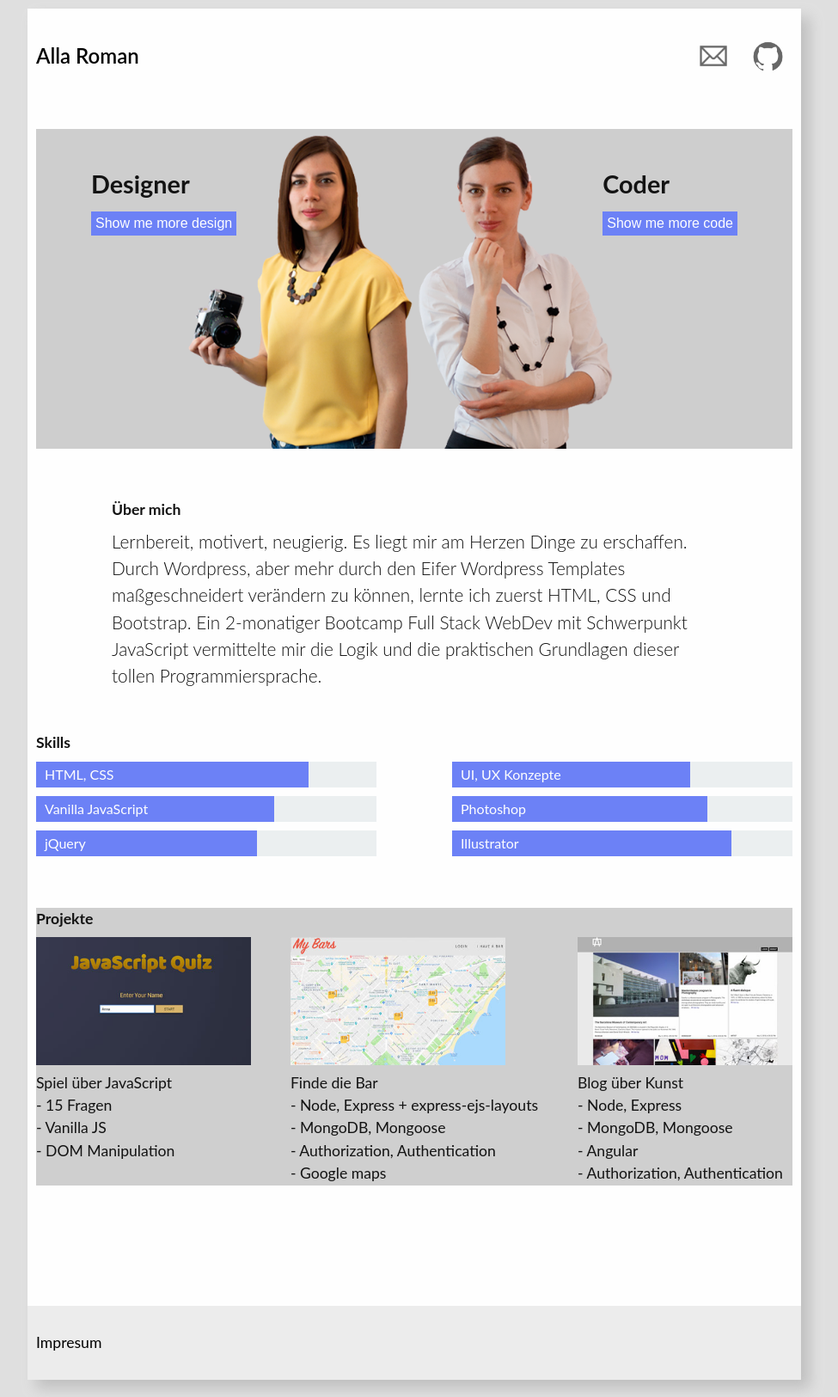
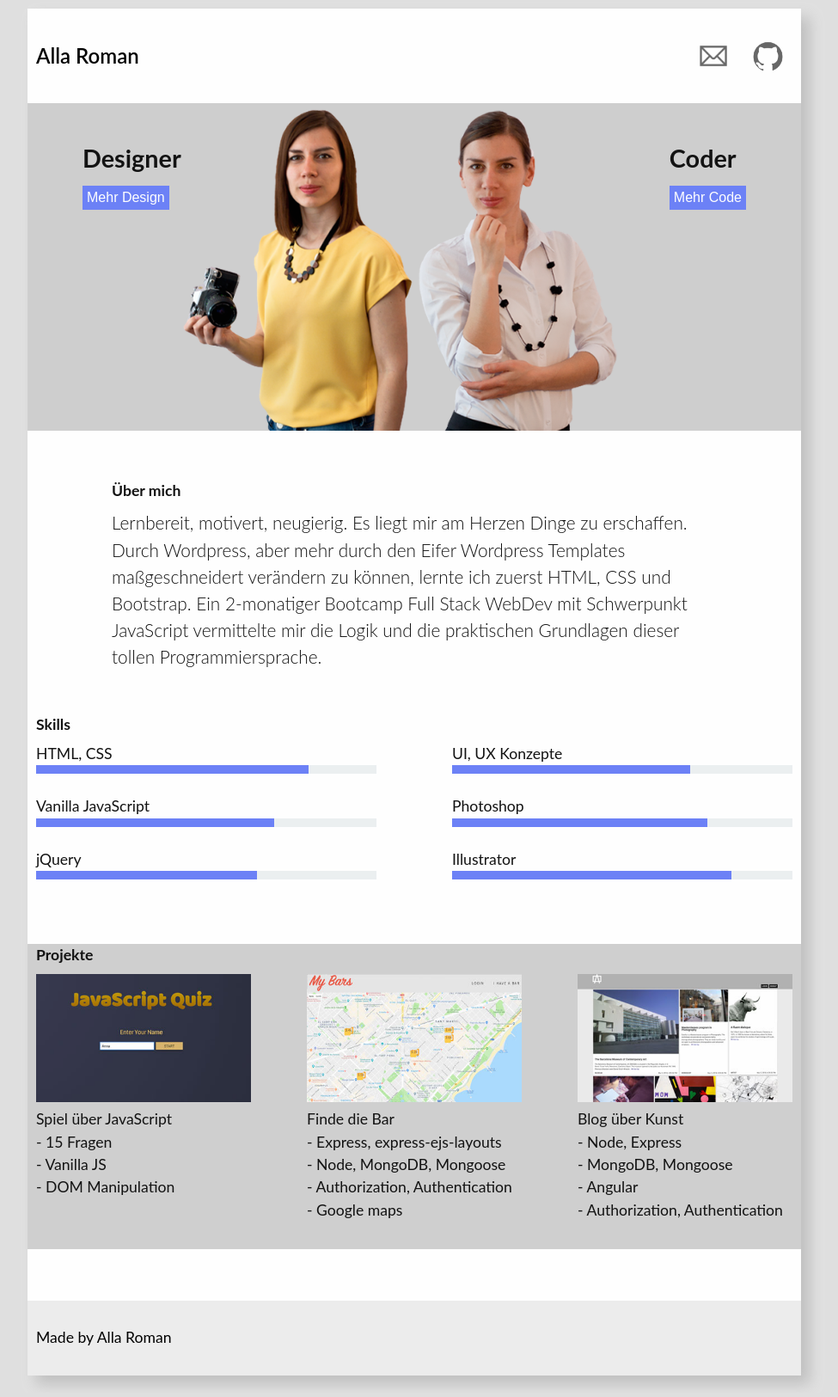
Before and after one commit to allarom/mywebsite, a plain HTML site: page index.html in a window 1280 px wide. Shown: the whole page at 86% size, without its empty margins (158-1133 px from the left). Drawn offline with nearby package versions, Linux system fonts and the light colour scheme.

Commit message:
graph bars, arrows on slider

```diff
--- a/index.html
+++ b/index.html
@@ -13,9 +13,9 @@
     <header id="site-header"> <!-- header -->
       <nav>
         <ul class="navigation">
-          <li><a href="/" class="logo">Alla Roman</a></li>
-          <li><a href="#"><img src="./images/email.png" alt="email" class="email-icon"></a></li>
-          <li><a href="#"><img src="./images/github_512x512.png" alt="github" class="github-icon"></a></li>
+          <li><a href="" class="logo">Alla Roman</a></li>
+          <li><a href="mailto:alla.roman.mail@gmail.com?Subject=Hello%20Alla" target="_top"><img src="./images/email.png" alt="email" class="email-icon"></a></li>
+          <li><a href="https://github.com/allarom"><img src="./images/github_512x512.png" alt="github" class="github-icon"></a></li>
         </ul>
       </nav>
     </header>
@@ -24,26 +24,26 @@
         <div id="coder-designer-slider">
           <div class="designer-title">
             <h2 class="designer-h2">Designer</h2>
-            <button id="designer-btn">Show me more design</button>
+            <button id="designer-btn">Mehr Design</button>
           </div>
         <div class="coder-title">
             <h2 class="coder-h2">Coder</h2>
-           <button id="coder-btn">Show me more code</button>
+           <button id="coder-btn">Mehr Code</button>
         </div>
+        <img src="./images/right-arrow.png" alt="arrow" class="arrow left-arrow">
+        <img src="./images/right-arrow.png" alt="arrow" class="arrow right-arrow">
           <div class="left">
             <img src="./images/designer.png" alt="designer" class="left-picture">
             <div class="designer-text">
-                <h2>Coder</h2>
-                <p>For the touchstart event this must be a list of the touch points that just became active with the current event.</p>
-                <p class="coder-second-paragraph">Gor the touchmove event this must be a list of the touch points that have moved since the last event.Lorem ipsum dolor sit amet, consetetur sadipscing elitr, sed diam nonumy eirmod tempor invidunt u</p>
+                <p class="slider-quote">First solve the problem. Then, write the code.</p>
+                <p class="coder-second-paragraph"></p>
               </div>
           </div>
           <div class="right">
             <img src="./images/coder.png" alt="coder" class="right-picture">
             <div class="coder-text">
-                <h2>Designer</h2>
-                <p>For the touchstart event this must be a list of the touch points that just became active with the current event.</p>
-                <p class="designer-second-paragraph">D gubergren, no sea takimata sanctus est Lorem ipsum dolor sit amet. Lorem ipsum dolor sit amet, consetetur sadipscing elitr, sed diam nonumy eirmod tempor invidunt ut labore et dolore magna aliquya</p>
+                <p class="slider-quote">Gott steckt im Detail.</p>
+                <p class="designer-second-paragraph slider-quote">Gutes Design löst Probleme auf ansprechende Art und Weise.</p>
               </div>
             </div>
         </div>
@@ -58,42 +58,48 @@
         <h2>Skills</h2>
         <div class="graph">
            <div class="column-left">
-              <div class="bar bar1">HTML, CSS</div>
-              <div class="bar bar2">Vanilla JavaScript</div>
-              <div class="bar bar3">jQuery</div>
+            <p>HTML, CSS</p>
+            <div class="bar bar1"></div>
+            <p>Vanilla JavaScript</p>
+            <div class="bar bar2"></div>
+            <p>jQuery</p>
+            <div class="bar bar3"></div>
            </div>
             <div class="column-right">
-             <div class="bar bar4">UI, UX Konzepte</div>
-             <div class="bar bar5">Photoshop</div>
-             <div class="bar bar6">Illustrator</div>
+             <p>UI, UX Konzepte</p>
+             <div class="bar bar4"></div>
+             <p>Photoshop</p>
+             <div class="bar bar5"></div>
+             <p>Illustrator</p>
+             <div class="bar bar6"></div>
             </div>
         </div>
       </section>
       <section class="projects-container"> <!-- projects-->
         <h2>Projekte</h2>
         <div class="projects">
-            <div class="single-des-project">
+            <div class="single-project">
                 <div class="image-projects">
-                  <img src="./images/javascript-quiz.jpg" alt="javascript-quiz-project" class="image-projects">
+                 <a href="https://allarom.github.io/quiz-game/"><img src="./images/javascript-quiz.jpg" alt="javascript-quiz-project" class="image-projects"></a>
                  </div>
                  <p>Spiel über JavaScript</p>
                  <p>- 15 Fragen</p>
                  <p>- Vanilla JS</p>
                  <p>- DOM Manipulation</p>
             </div>
-            <div class="single-des-project">
+            <div class="single-project">
                 <div class="image-projects">
-                <img src="./images/my-bars.jpg" alt="my-bars" class="image-projects">
+                  <a href="https://mybars.herokuapp.com/"><img src="./images/my-bars.jpg" alt="my-bars" class="image-projects"></a>
                   </div>
                   <p>Finde die Bar</p>
-                  <p>- Node, Express + express-ejs-layouts</p>
-                  <p>- MongoDB, Mongoose</p>
+                  <p>- Express, express-ejs-layouts</p>
+                  <p>- Node, MongoDB, Mongoose</p>
                   <p>- Authorization, Authentication</p>
                   <p>- Google maps</p>
             </div>
-            <div class="single-des-project">
+            <div class="single-project">
                 <div class="image-projects">
-                   <img src="./images/art-blog.jpg" alt="art-blog" class="image-projects">
+                  <a href="https://artyblog.herokuapp.com/"><img src="./images/art-blog.jpg" alt="art-blog" class="image-projects"></a>
                   </div>
                   <p>Blog über Kunst</p>
                   <p>- Node, Express</p>
@@ -108,7 +114,7 @@
       </section>
     </main>
     <footer id="site-footer">
-      Impresum
+      <p>Made by Alla Roman</p>
     </footer>
  </div> <!-- wrapper -->
  <script src="https://ajax.googleapis.com/ajax/libs/jquery/2.2.4/jquery.min.js"></script>
--- a/javascript/main.js
+++ b/javascript/main.js
@@ -17,6 +17,10 @@ $(function(){
       $('.designer-title').fadeOut('slow');
       $('.coder-title').fadeIn('slow');
 
+      leftArr.style.visibility = 'visible';
+      $('.right-arrow').fadeOut('slow');
+      $('.left-arrow').fadeIn('slow');
+
     } else if  ( position <= 50) {
        // --- slider / displaying and hiding elements (left side)
       $('.right-picture').fadeOut('slow');
@@ -28,6 +32,11 @@ $(function(){
       coderText.style.visibility = 'visible';
       leftPicture.style.visibility = 'visible';
 
+      rightArr.style.visibility = 'visible';
+      $('.left-arrow').fadeOut('slow');
+      $('.right-arrow').fadeIn('slow');
+
+
       }
    }
 
@@ -36,6 +45,9 @@ $(function(){
     var leftPicture = sliderContainer.getElementsByClassName('left-picture')[0]; //
     var rightPicture = sliderContainer.getElementsByClassName('right-picture')[0]; //
     var coderText = sliderContainer.getElementsByClassName('coder-text')[0]; //
+
+    var leftArr= sliderContainer.getElementsByClassName('left-arrow')[0];
+    var rightArr= sliderContainer.getElementsByClassName('right-arrow')[0];
 
 
     // --- slider pictures according to mouse position
@@ -47,14 +59,14 @@ $(function(){
    }, true)
 
     // --- slider mouseleave event
-    sliderContainer.addEventListener("mouseleave", function(  ) {
-        $('.designer-text').fadeOut('slow');
-        $('.coder-text').fadeOut('slow');
-        $('.right-picture').fadeIn('slow');
-        $('.left-picture').fadeIn('slow');
-        $('.designer-title').fadeIn('slow');
-        $('.coder-title').fadeIn('slow');
-      }, false);
+    // sliderContainer.addEventListener("mouseleave", function(  ) {
+    //     $('.designer-text').fadeOut('slow');
+    //     $('.coder-text').fadeOut('slow');
+    //     $('.right-picture').fadeIn('slow');
+    //     $('.left-picture').fadeIn('slow');
+    //     $('.designer-title').fadeIn('slow');
+    //     $('.coder-title').fadeIn('slow');
+    //   }, false);
 
     // --- projects
 
@@ -76,15 +88,21 @@ $(function(){
 
     designSkills.innerHTML =
       `<div class="column-left">
-          <div class="bar bar1">Foto</div>
-          <div class="bar bar2">Foto</div>
-          <div class="bar bar3">Foto</div>
+        <p>Konzept</p>
+        <div class="bar bar1"></div>
+        <p>Photoshop</p>
+        <div class="bar bar2"></div>
+        <p>Illustrator</p>
+        <div class="bar bar3"></div>
       </div>
-       <div class="column-right">
-         <div class="bar bar4">UI, UX Konzepte</div>
-         <div class="bar bar5">Photoshop</div>
-         <div class="bar bar6">Illustrator</div>
-      </div>`
+      <div class="column-right">
+         <p>Typografie</p>
+         <div class="bar bar4"></div>
+         <p>UI, UX</p>
+         <div class="bar bar5"></div>
+         <p>InDesign</p>
+         <div class="bar bar6"></div>
+     </div>`;
 
 
     var projects = document.getElementsByClassName('projects')[0];
@@ -95,7 +113,7 @@ $(function(){
 
     designProjects.innerHTML =
     `
-        <div class="single-des-project">
+        <div class="single-project">
             <div class="image-projects">
               <img src="./images/javascript-quiz.jpg" alt="javascript-quiz-project" class="image-projects">
              </div>
@@ -104,7 +122,7 @@ $(function(){
              <p>- Vanilla JS</p>
              <p>- DOM Manipulation</p>
         </div>
-        <div class="single-des-project">
+        <div class="single-project">
             <div class="image-projects">
             <img src="./images/my-bars.jpg" alt="my-bars" class="image-projects">
               </div>
@@ -114,7 +132,7 @@ $(function(){
               <p>- Authorization, Authentication</p>
               <p>- Google maps</p>
         </div>
-        <div class="single-des-project">
+        <div class="single-project">
             <div class="image-projects">
                <img src="./images/art-blog.jpg" alt="art-blog" class="image-projects">
               </div>
@@ -162,7 +180,7 @@ $(function(){
                 </div>
                 <div class="text-elements">
                    <h3>Fotografin / Grafikdesignerin</h3>
-                   <p class="exp-content">Springlane, Onlineshop für Küchenutensilien, Düsseldorf</p>
+                   <p class="exp-content first-sent">Springlane, Onlineshop für Küchenutensilien, Düsseldorf</p>
                    <ul>
                       <li class="code-tags">Durchführung von Foodshootings</li>
                        <li class="code-tags">Bildbearbeitung</li>
@@ -217,16 +235,22 @@ $(function(){
     codeSkills.setAttribute("class", "graph");
 
     codeSkills.innerHTML =
-    `<div class="column-left">
-        <div class="bar bar1">HTML, CSS</div>
-        <div class="bar bar2">Vanilla JavaScript</div>
-        <div class="bar bar3">jQuery</div>
-     </div>
-    <div class="column-right">
-       <div class="bar bar4">Angular</div>
-       <div class="bar bar5">TypeScript</div>
-       <div class="bar bar6">Bootstrap</div>
-    </div>`
+    ` <div class="column-left">
+          <p>HTML, CSS</p>
+          <div class="bar bar1"></div>
+          <p>Vanilla JavaScript</p>
+          <div class="bar bar2"></div>
+          <p>jQuery</p>
+          <div class="bar bar3"></div>
+       </div>
+        <div class="column-right">
+           <p>Angular</p>
+           <div class="bar bar4"></div>
+           <p>Node</p>
+           <div class="bar bar5"></div>
+           <p>Express</p>
+           <div class="bar bar6"></div>
+       </div>`;
 
     // --- projects
     var projects = document.getElementsByClassName('projects')[0];
@@ -237,7 +261,7 @@ $(function(){
 
     codeProjects.innerHTML =
     `
-        <div class="single-des-project">
+        <div class="single-project">
             <div class="image-projects">
               <img src="./images/javascript-quiz.jpg" alt="javascript-quiz-project" class="image-projects">
              </div>
@@ -246,7 +270,7 @@ $(function(){
              <p>- Vanilla JS</p>
              <p>- DOM Manipulation</p>
         </div>
-        <div class="single-des-project">
+        <div class="single-project">
             <div class="image-projects">
             <img src="./images/my-bars.jpg" alt="my-bars" class="image-projects">
               </div>
@@ -256,7 +280,7 @@ $(function(){
               <p>- Authorization, Authentication</p>
               <p>- Google maps</p>
         </div>
-        <div class="single-des-project">
+        <div class="single-project">
             <div class="image-projects">
                <img src="./images/art-blog.jpg" alt="art-blog" class="image-projects">
               </div>
--- a/style.css
+++ b/style.css
@@ -65,7 +65,6 @@ a {
 }
 
 #site-main {
-  padding: 30px 10px;
   margin-bottom: 60px;
 }
 
@@ -78,6 +77,8 @@ box-shadow: 10px 10px 15px silver;
 
 section {
   margin-bottom: 50px;
+  padding-left: 10px;
+  padding-right: 10px;
 
 }
 
@@ -118,6 +119,11 @@ section {
 
 
  /* ---- slider ---- */
+
+ section:first-child {
+   padding-left: 0;
+   padding-right: 0;
+ }
  #coder-designer-slider {
   display: inline-block;
   line-height: 0;
@@ -204,7 +210,38 @@ section {
   color: white;
 }
 
+.arrow {
+  width: 40px;
+  height: auto;
+  opacity: 0.5;
+  position: absolute;
+  bottom: 3rem;
+  right: 1rem;
+  z-index: 1;
+}
 
+.left-arrow {
+  transform: rotate(180deg);
+  left: 1rem;
+  visibility: hidden;
+}
+
+.right-arrow {
+  visibility: hidden;
+}
+
+.slider-quote {
+  font-size: 1.2rem;
+  font-weight: 300;
+  position: absolute;
+  top: 2rem;
+  line-height: 1.5rem;
+}
+
+.designer-second-paragraph {
+  position: absolute;
+  top: 4rem;
+}
 /* ---- main ---- */
 
 
@@ -231,7 +268,7 @@ section {
 }
 
 .bar {
-  height: 30px;
+  height: 25px;
   max-width: 800px;
   margin: 0 auto 10px auto;
   line-height: 30px;
@@ -246,7 +283,7 @@ section {
   width: 100%;
   position: absolute;
   left: 0;
-  height: 30px;
+  height: 10px;
   top: 0;
   z-index: -2;
   background: #ecf0f1;
@@ -255,7 +292,7 @@ section {
 .bar::after{
   content: '';
   background:  rgb(107, 128, 247);
-  height: 30px;
+  height: 10px;
   transition: 0.7s;
   display: block;
   width: 100%;
@@ -307,8 +344,12 @@ section {
 
 .projects-container {
   background-color: rgb(207, 207, 207);
+  padding: 0 10px 0;
 }
 
+.single-project {
+  margin-bottom: 2rem;
+}
 /* --- experiences ---*/
 
 .exp-block {
@@ -354,6 +395,10 @@ p.exp-content:first-child {
 .first-sent {
   margin-bottom: 1rem;
 }
+
+/* --- footer ---*/
+
+
 
 @-webkit-keyframes bar-before{
   0%{
@@ -412,6 +457,7 @@ p.exp-content:first-child {
     padding: 0;
     margin: 0;
     line-height: 1.5rem;
+
   }
 
   .designer-h2, .coder-h2 {
@@ -428,6 +474,7 @@ p.exp-content:first-child {
     padding: 0;
     margin: 0;
     line-height: 1.5rem;
+
   }
 
   #coder-designer-slider {
```
Also changed, not shown: images/right-arrow.png (added).
